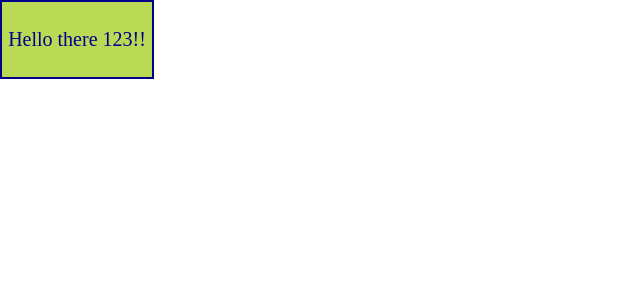
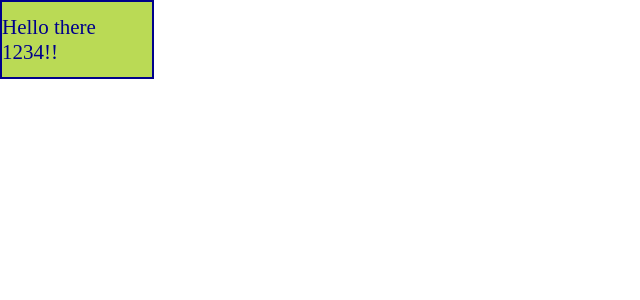
Before and after one commit to akhileshbhatia/workbench-enhancer, a React app: page / in a window 1280 px wide. Shown: the top 300 px of the page, without its empty margins (0-640 px from the left). Built offline with nearby package versions, Linux system fonts and the light colour scheme; the HTML template or start-up script is replaced by a standard one.

Commit message:
Renames files, updates folder structure and adds manifest.json to commit

```diff
--- /dev/null
+++ b/src/App.tsx
@@ -0,0 +1,6 @@
+import React from 'react';
+import './app.scss';
+
+export default function () {
+    return <div className="appContainer">Hello there 1234!!</div>
+}
--- a/src/popup/Popup.scss
+++ b/src/app.scss
@@ -6,13 +6,13 @@ body {
     margin: 0px;
 }
 
-.popupContainer {
+.appContainer {
     align-items: center;
     background-color: $background-color;
     border: 2px solid $primary-color;
     color: $primary-color;
     display: flex;
-    font-size: 20px;
+    font-size: 21px;
     height: 75px;
     justify-content: center;
     width: 150px;
--- /dev/null
+++ b/src/index.tsx
@@ -0,0 +1,10 @@
+import React from 'react';
+import ReactDOM from 'react-dom';
+import App from './App';
+
+const id = 'wb-enhancer-app';
+let container = document.createElement('div');
+container.setAttribute('id', id);
+document.body.insertBefore(container, document.getElementById('mainBlock'));
+
+ReactDOM.render(<App />, document.getElementById(id));
--- a/src/popup/Popup.tsx
+++ /dev/null
@@ -1,6 +0,0 @@
-import React from 'react';
-import './Popup.scss';
-
-export default function () {
-    return <div className="popupContainer">Hello there 123!!</div>
-}
--- a/src/popup/index.tsx
+++ /dev/null
@@ -1,9 +0,0 @@
-import React from 'react';
-import ReactDOM from 'react-dom';
-import Popup from './Popup';
-
-
-let container = document.createElement('div');
-container.setAttribute('id', 'popup');
-document.body.appendChild(container);
-ReactDOM.render(<Popup />, document.getElementById('popup'));
--- a/webpack.common.js
+++ b/webpack.common.js
@@ -2,7 +2,7 @@ const path = require('path');
 
 module.exports = {
     entry: {
-        popup: path.join(__dirname, 'src/popup/index.tsx')
+        main: path.join(__dirname, 'src/index.tsx')
     },
     output: {
         path: path.join(__dirname, 'dist/js'),
```
Also changed, not shown: 5 other files (tests, documents, lock files or other folders).
